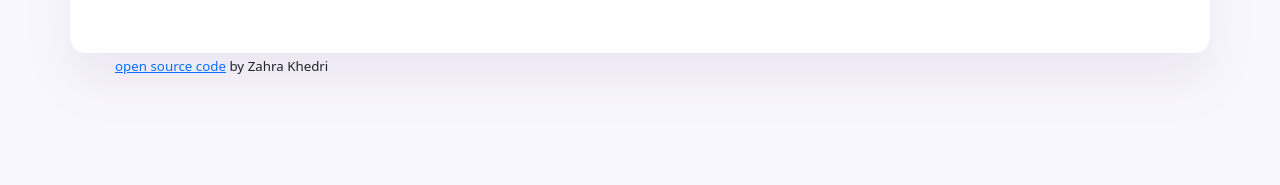
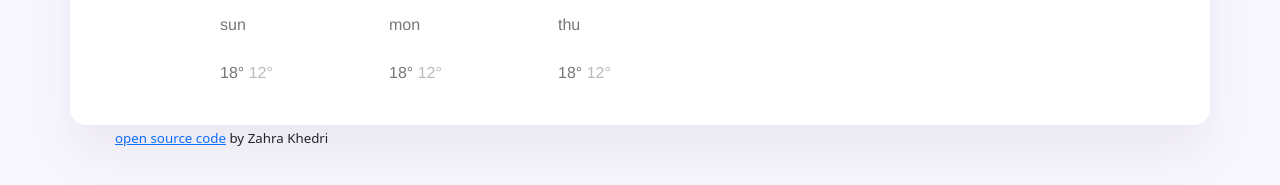
Before and after one commit to Zahrakhedri/Final-project---Weather-app, a plain HTML site: page index.html in a window 1280 px wide. Shown: the part 339-524 px from the top of the page. Drawn offline with nearby package versions, Linux system fonts and the light colour scheme; no server answers.

Commit message:
add forecast html and CSS

```diff
--- a/index.html
+++ b/index.html
@@ -60,6 +60,7 @@
           </div>
         </div>
       </ul>
+      <div class="weather-forecast" id="forecast"></div>
     </div>
     <span id="resource"
       ><a
--- a/src/index.js
+++ b/src/index.js
@@ -19,6 +19,27 @@ function formatDate(timestamp) {
   ];
   let day = days[date.getDay()];
   return `${day}  ${hours}:${minutes}`;
+}
+
+function displayForecast(response) {
+  let weatherForecast = document.querySelector("#forecast");
+  let days = ["sun", "mon", "thu"];
+  let forecastHtml = `<div class="row">`;
+  days.forEach(function (day) {
+    forecastHtml =
+      forecastHtml +
+      `    <div class="col-2">
+            <div class="weather-forecast-date">${day}</div>
+            <div class="weather-forecast-icon"><img src="#" alt="" /></div>
+            <div class="weather-forecast-temperature">
+              <span class="max-temp">18° </span>
+              <span class="min-temp">12°</span>
+            </div>
+          </div>
+  `;
+  });
+  forecastHtml = forecastHtml + `</div>`;
+  weatherForecast.innerHTML = forecastHtml;
 }
 
 function showTemperature(response) {
@@ -85,3 +106,4 @@ let celcuisLink = document.querySelector("#celcius-link");
 celcuisLink.addEventListener("click", displayCelciusTemperature);
 
 search("san francisco");
+displayForecast();
--- a/src/style.css
+++ b/src/style.css
@@ -60,3 +60,15 @@ h1 {
   color: rgba(39, 33, 66, 0.4);
   cursor: default;
 }
+
+.weather-forcast {
+  text-align: center;
+  color: black;
+}
+.weather-forcast-date {
+  opacity: 0.6;
+  font-size: 22px;
+}
+.min-temp {
+  opacity: 0.5;
+}
```
